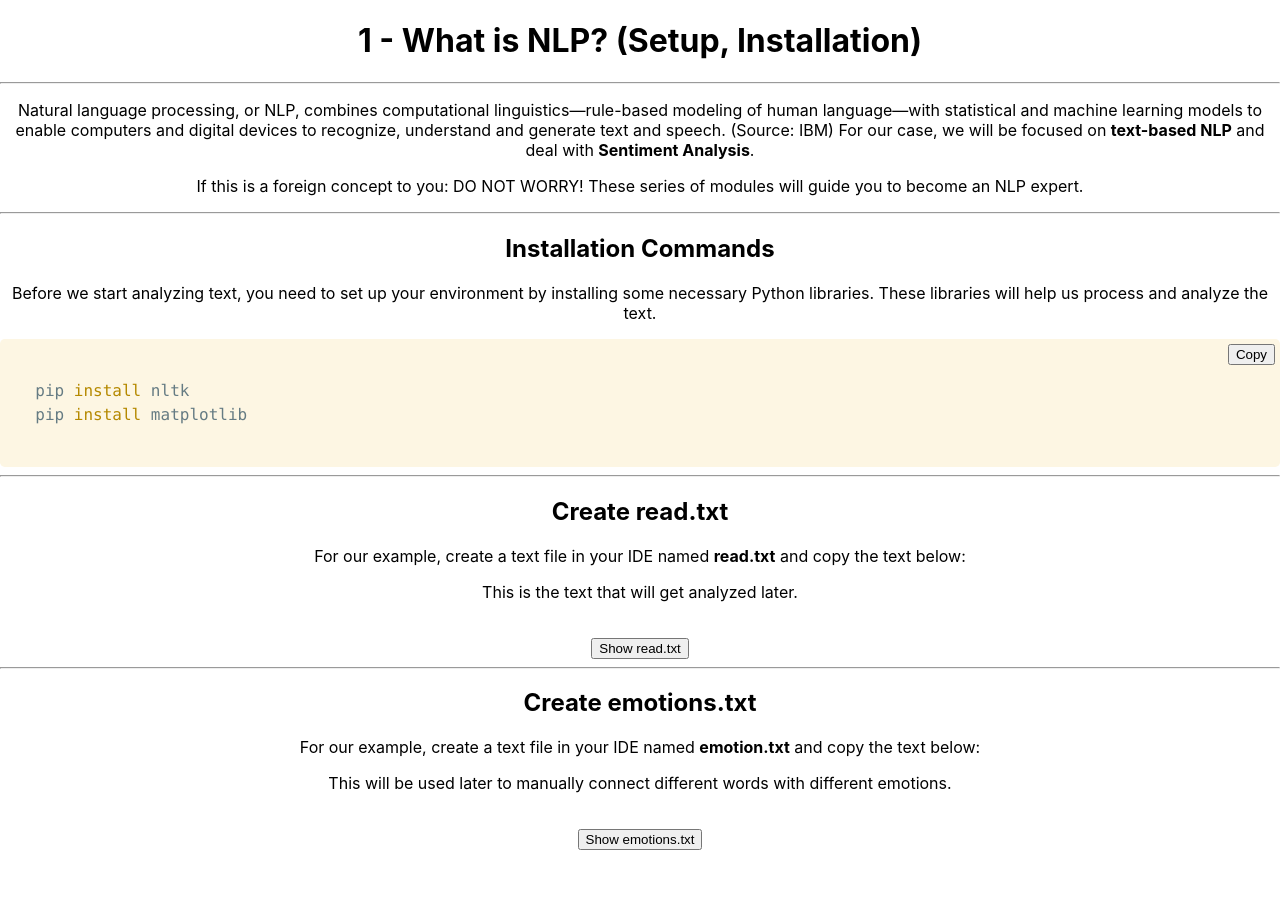
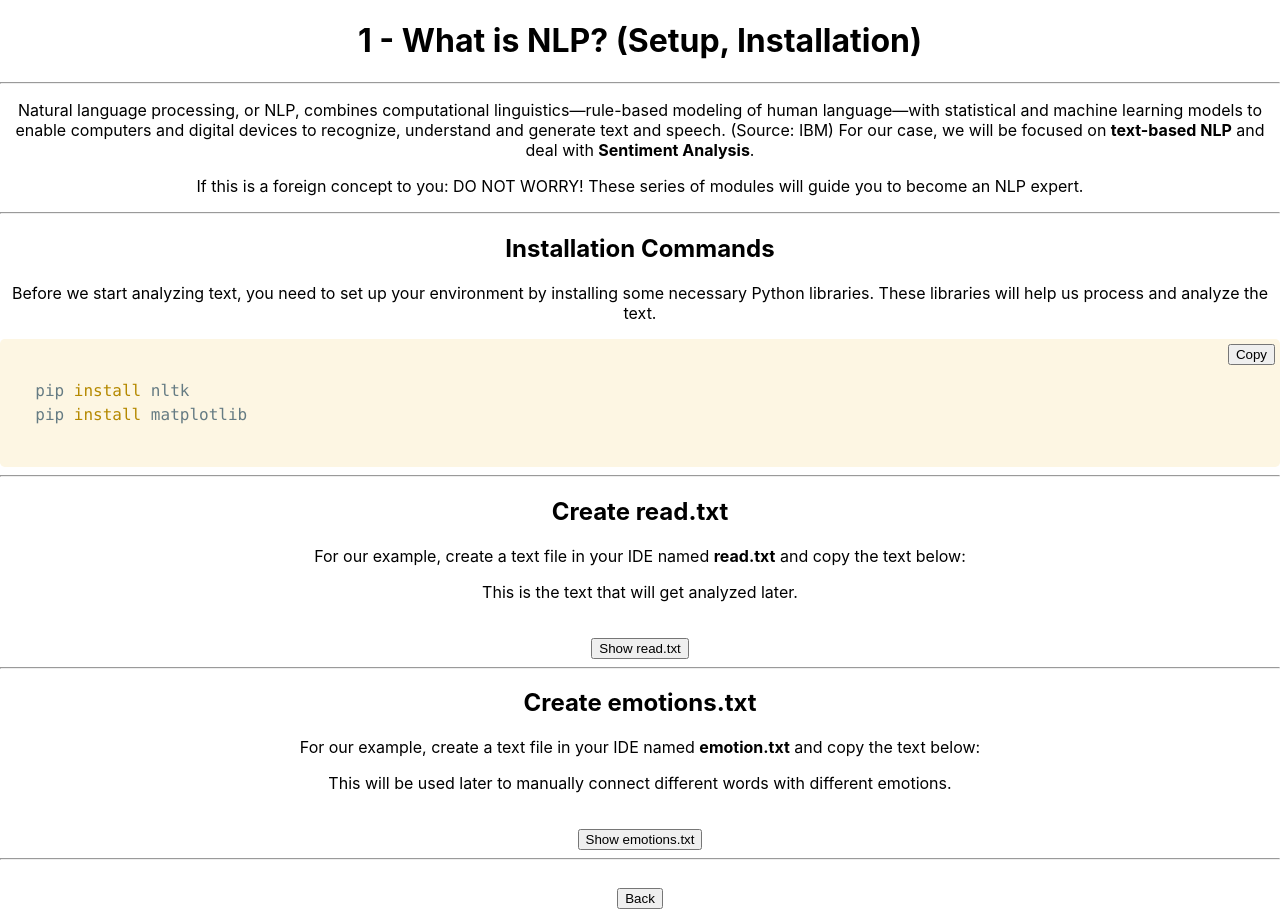
Before and after one commit to ZeendaBean24/NLP-Sentiment_Analysis, a React (Create React App) app in the folder learn-nlp/: page /n1 in a window 1280 px wide. Before the commit the page ends 850 px from the top, so only its background shows below. Built offline with nearby package versions, Linux system fonts and the light colour scheme; a web font is replaced by a local one.

Commit message:
Add a back button

```diff
--- a/learn-nlp/src/Pages/PageOne.jsx
+++ b/learn-nlp/src/Pages/PageOne.jsx
@@ -2,8 +2,15 @@ import React, {useState} from 'react';
 import './styles.css';
 import { Prism as SyntaxHighlighter } from 'react-syntax-highlighter';
 import { solarizedlight } from 'react-syntax-highlighter/dist/esm/styles/prism';
+import { useNavigate } from 'react-router-dom';
 
 function PageOne() {
+  let navigate = useNavigate();
+
+  function handleNavigate(path) {
+    navigate(path);
+  }
+
   const copyToClipboard = (text) => {
     if (navigator.clipboard) { // Modern async clipboard API
       navigator.clipboard.writeText(text).then(() => {
@@ -623,6 +630,7 @@ function PageOne() {
         </button>
         {isOpen && (
           <div className="collapsible-content" style={{ marginTop: '10px', position: 'relative' }}>
+            <p className="description">Copy and paste the following content into a file named <strong>emotions.txt</strong>:</p>
             <SyntaxHighlighter language="text" style={ solarizedlight }>
               { emotionsText }
             </SyntaxHighlighter>
@@ -632,6 +640,10 @@ function PageOne() {
           </div>
         )}
       </div>
+      <hr></hr>
+      <button className="back-button" style={{ marginTop: '20px', cursor: 'pointer' }} onClick={() => handleNavigate('/')}>
+        Back
+      </button>
     </div>
   );
 }
```
